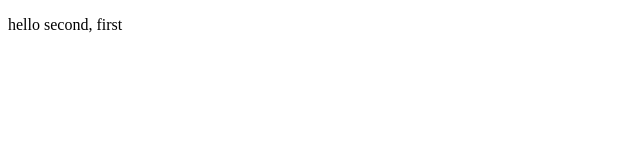
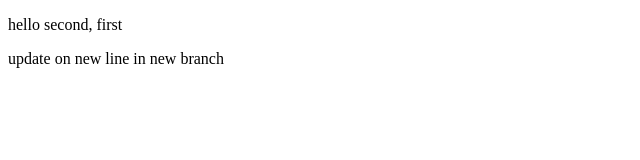
Before and after one commit to subham-sharma21/github_learn, a plain HTML site: page index.html in a window 1280 px wide. Shown: the whole page, without its empty margins (0-640 px from the left). Drawn offline with Linux system fonts and the light colour scheme.

Commit message:
new branch commit

```diff
--- a/index.html
+++ b/index.html
@@ -7,5 +7,7 @@
 </head>
 <body>
     <p>hello second, first</p>
+    <p>update on new line in new branch</p>
+
 </body>
 </html>
```
